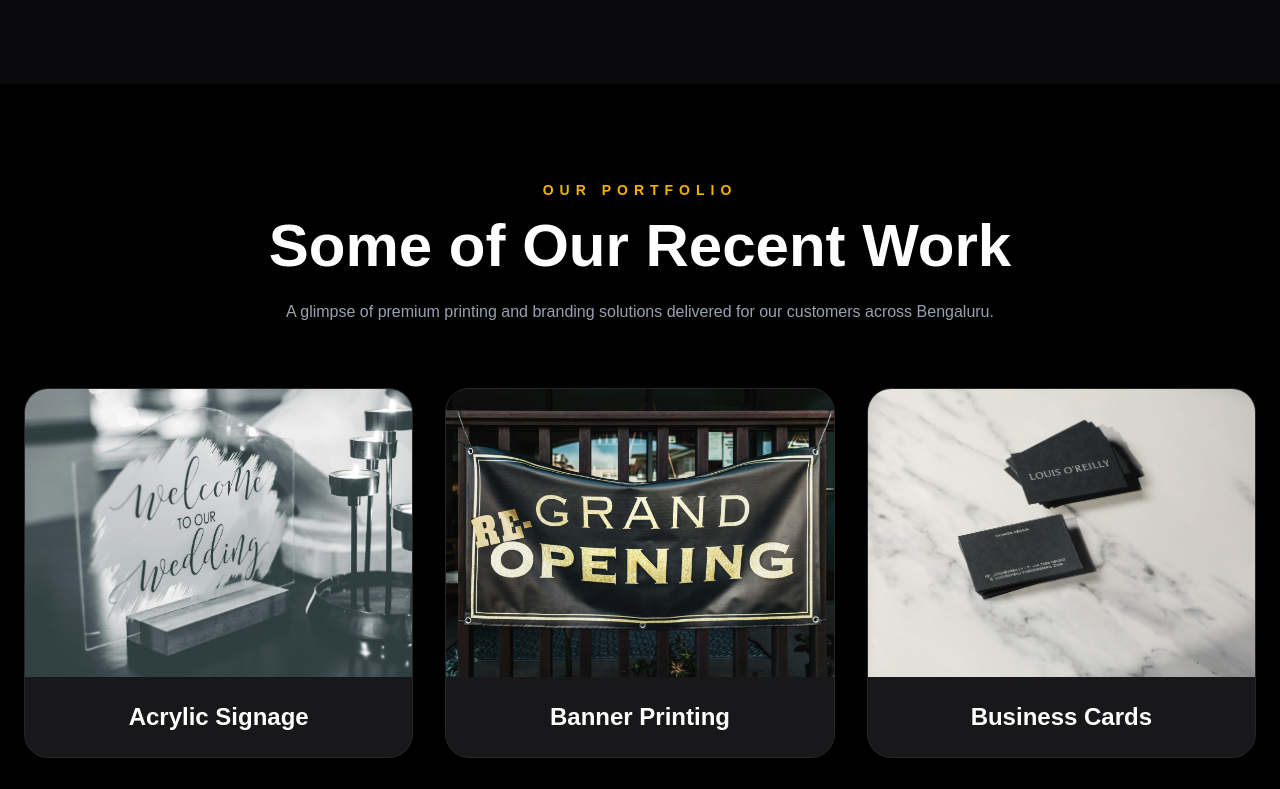
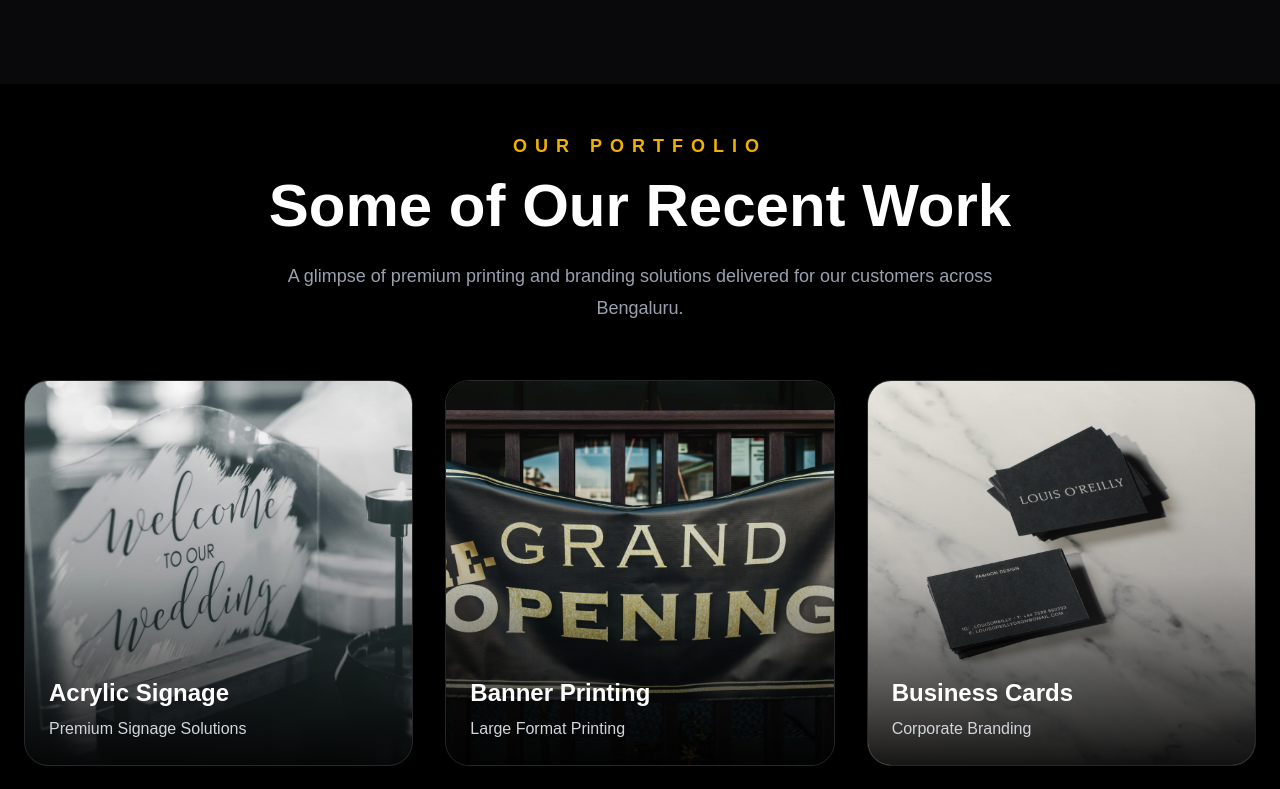
Before and after one commit to fawadahmed24cs-ui/techno-ads-website, a Next.js app: page / in a window 1280 px wide. Shown: the part 1680-2469 px from the top of the page. Built offline with nearby package versions, Linux system fonts and the light colour scheme.

Commit message:
Improve portfolio UI and update CTA

```diff
--- a/app/page.tsx
+++ b/app/page.tsx
@@ -3,30 +3,42 @@ import Hero from "@/components/Hero";
 import Services from "@/components/Services";
 import Portfolio from "@/components/Portfolio";
 import WhyChooseUs from "@/components/WhyChooseUs";
-
+import GoogleReviews from "@/components/GoogleReviews";
 import Contact from "@/components/Contact";
+import Footer from "@/components/Footer";
 import FloatingWhatsApp from "@/components/FloatingWhatsApp";
-import Footer from "@/components/Footer";
-
-import GoogleReviews from "@/components/GoogleReviews";
 
 
 export default function Home() {
   return (
     <>
       <Navbar />
+
       <Hero />
-      <Services />
-      <Portfolio />
-      <WhyChooseUs />
-      <GoogleReviews />
-      <Contact />
 
-      <Footer />
-      <FloatingWhatsApp />
+
+        <Services />
 
 
 
+        <Portfolio />
+
+
+
+        <WhyChooseUs />
+
+
+
+        <GoogleReviews />
+
+
+
+        <Contact />
+
+
+      <Footer />
+
+      <FloatingWhatsApp />
     </>
   );
 }
--- a/components/Portfolio.tsx
+++ b/components/Portfolio.tsx
@@ -3,92 +3,116 @@
 import Image from "next/image";
 import { SITE } from "@/lib/site";
 
-const works = [
+const portfolio = [
   {
     title: "Acrylic Signage",
+    subtitle: "Premium Signage Solutions",
     image: "/portfolio/acrylic-sign.jpg",
   },
   {
     title: "Banner Printing",
+    subtitle: "Large Format Printing",
     image: "/portfolio/banner.jpg",
   },
   {
     title: "Business Cards",
+    subtitle: "Corporate Branding",
     image: "/portfolio/business-card.jpg",
   },
   {
     title: "LED Signage",
+    subtitle: "Illuminated Branding",
     image: "/portfolio/led-signage.jpg",
   },
   {
     title: "Store Signage",
+    subtitle: "Outdoor Branding",
     image: "/portfolio/store-signage.jpg",
   },
   {
     title: "Wedding Invitations",
+    subtitle: "Premium Invitations",
     image: "/portfolio/wedding-invitation.jpg",
   },
 ];
 
 export default function Portfolio() {
   const message = encodeURIComponent(
-    "Hi Techno Ads & Prints, I liked your portfolio and would like a similar design."
+    "Hi Techno Ads & Prints, I saw your portfolio and would like a similar design.Please share the details."
   );
 
   return (
-    <section id="portfolio" className="bg-black text-white py-24 px-6">
+    <section
+      id="portfolio"
+      className="bg-black text-white pt-12 pb-24 px-6"
+    >
       <div className="max-w-7xl mx-auto">
 
-        <div className="text-center mb-16">
-          <p className="uppercase tracking-[6px] text-yellow-500 text-sm font-semibold">
-            Our Portfolio
+        {/* Heading */}
+        <div className="text-center mb-14">
+
+          <p className="uppercase tracking-[8px] text-yellow-500 text-lg font-bold">
+            OUR PORTFOLIO
           </p>
 
           <h2 className="text-4xl md:text-6xl font-bold mt-4">
             Some of Our Recent Work
           </h2>
 
-          <p className="text-gray-400 mt-6 max-w-3xl mx-auto">
-            A glimpse of premium printing and branding solutions delivered
-            for our customers across Bengaluru.
+          <p className="text-gray-400 mt-6 max-w-3xl mx-auto text-lg leading-8">
+            A glimpse of premium printing and branding solutions delivered for
+            our customers across Bengaluru.
           </p>
+
         </div>
 
-        <div className="grid grid-cols-1 sm:grid-cols-2 lg:grid-cols-3 gap-8">
+        {/* Portfolio Grid */}
+        <div className="grid grid-cols-1 md:grid-cols-2 lg:grid-cols-3 gap-8">
 
-          {works.map((item) => (
+          {portfolio.map((item) => (
             <div
               key={item.title}
-              className="group overflow-hidden rounded-3xl bg-zinc-900 border border-zinc-800 hover:border-yellow-500 transition duration-300"
+              className="group overflow-hidden rounded-3xl border border-zinc-800 hover:border-yellow-500 transition duration-300"
             >
-              <div className="relative h-72 overflow-hidden">
+              <div className="relative h-96">
+
                 <Image
                   src={item.image}
                   alt={item.title}
                   fill
                   className="object-cover group-hover:scale-110 transition duration-700"
                 />
-              </div>
 
-              <div className="p-6 text-center">
-                <h3 className="text-2xl font-bold">
-                  {item.title}
-                </h3>
+                <div className="absolute inset-0 bg-gradient-to-t from-black/90 via-black/20 to-transparent"></div>
+
+                <div className="absolute bottom-0 left-0 p-6">
+                  <h3 className="text-2xl font-bold">
+                    {item.title}
+                  </h3>
+
+                  <p className="text-gray-300 mt-2">
+                    {item.subtitle}
+                  </p>
+                </div>
+
               </div>
             </div>
           ))}
 
         </div>
 
+        {/* CTA */}
         <div className="text-center mt-16">
+
           <a
             href={`https://wa.me/${SITE.whatsappNumber}?text=${message}`}
             target="_blank"
             rel="noopener noreferrer"
             className="inline-block bg-yellow-500 text-black px-8 py-4 rounded-full font-semibold hover:bg-yellow-400 transition"
           >
-            Request Similar Design
+            Request similar design
           </a>
+
         </div>
 
       </div>
```
